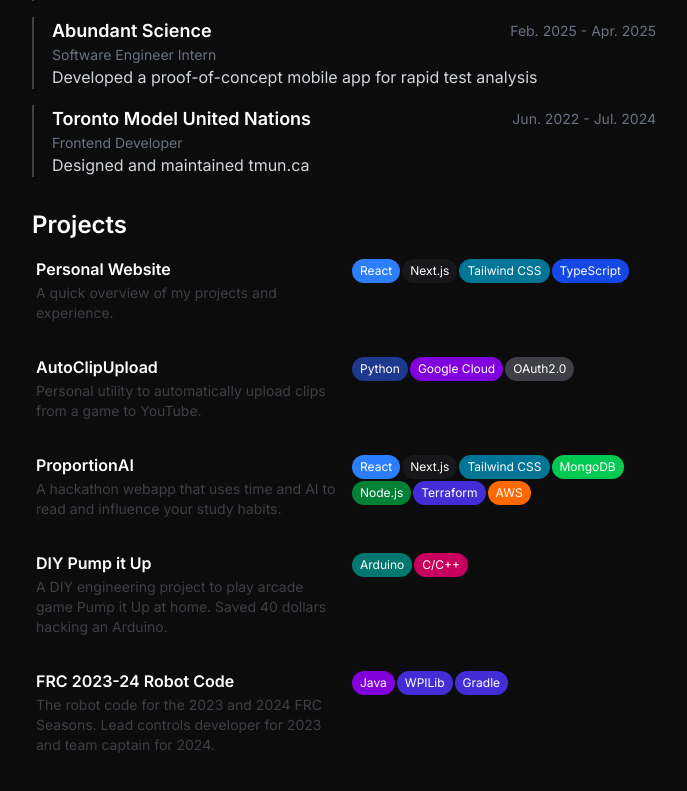
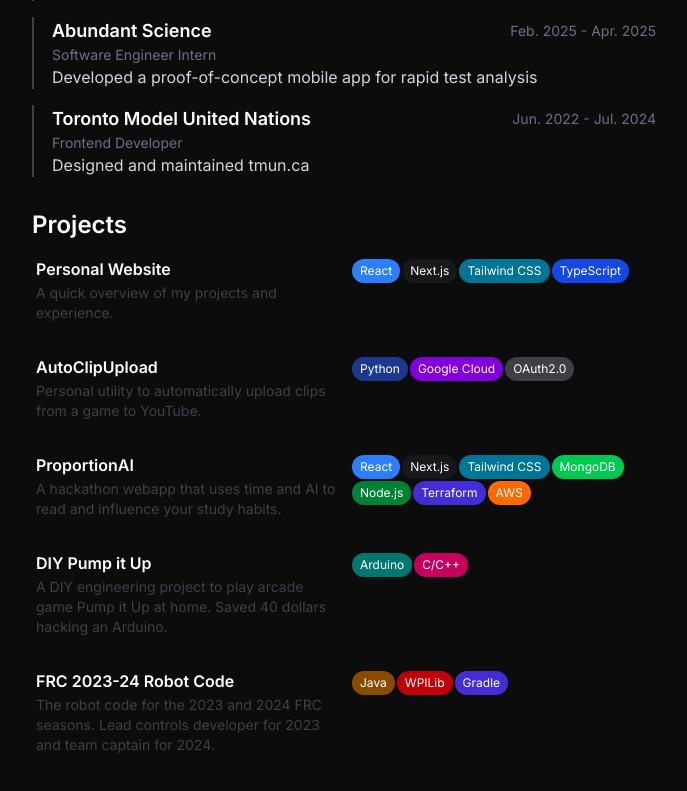
Before and after one commit to notMarkMP1/markpeng.github.io, a Next.js app: page /about in a window 1280 px wide. Shown: the part 307-1098 px from the top of the page, without its empty margins (296-983 px from the left). Built offline with nearby package versions, Linux system fonts and the light colour scheme.

Commit message:
touchup on frc project

```diff
--- a/app/about/page.tsx
+++ b/app/about/page.tsx
@@ -60,7 +60,7 @@ export default function About() {
     },
     {
       title: "FRC 2023-24 Robot Code",
-      description: "The robot code for the 2023 and 2024 FRC Seasons. Lead controls developer for 2023 and team captain for 2024.",
+      description: "The robot code for the 2023 and 2024 FRC seasons. Lead controls developer for 2023 and team captain for 2024.",
       technologies: ["Java", "WPILib", "Gradle"],
       link: "https://github.com/Team4308/CU-2023",
       imagePath: "/images/frc2023.png"
--- a/app/components/Projects.tsx
+++ b/app/components/Projects.tsx
@@ -30,7 +30,9 @@ export default function Projects({items}: ProjectProps){
         "MongoDB": "bg-green-500",
         "AWS": "bg-orange-500",
         "Python": "bg-blue-900",
-        "OAuth2.0": "bg-zinc-700"
+        "OAuth2.0": "bg-zinc-700",
+        "Java": "bg-yellow-800",
+        "WPILib": "bg-red-700"
     }
 
     const colorClasses = [
```
